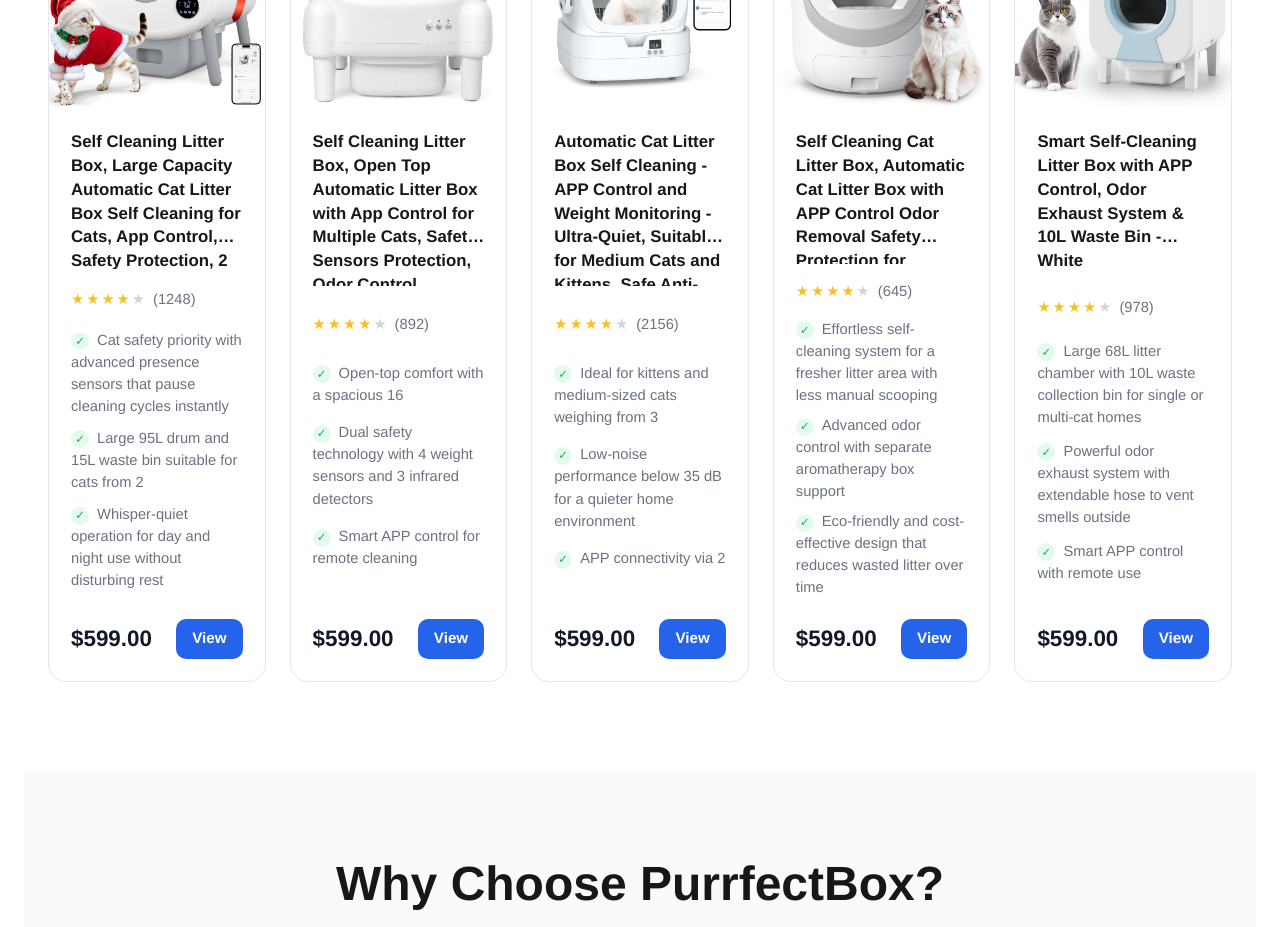
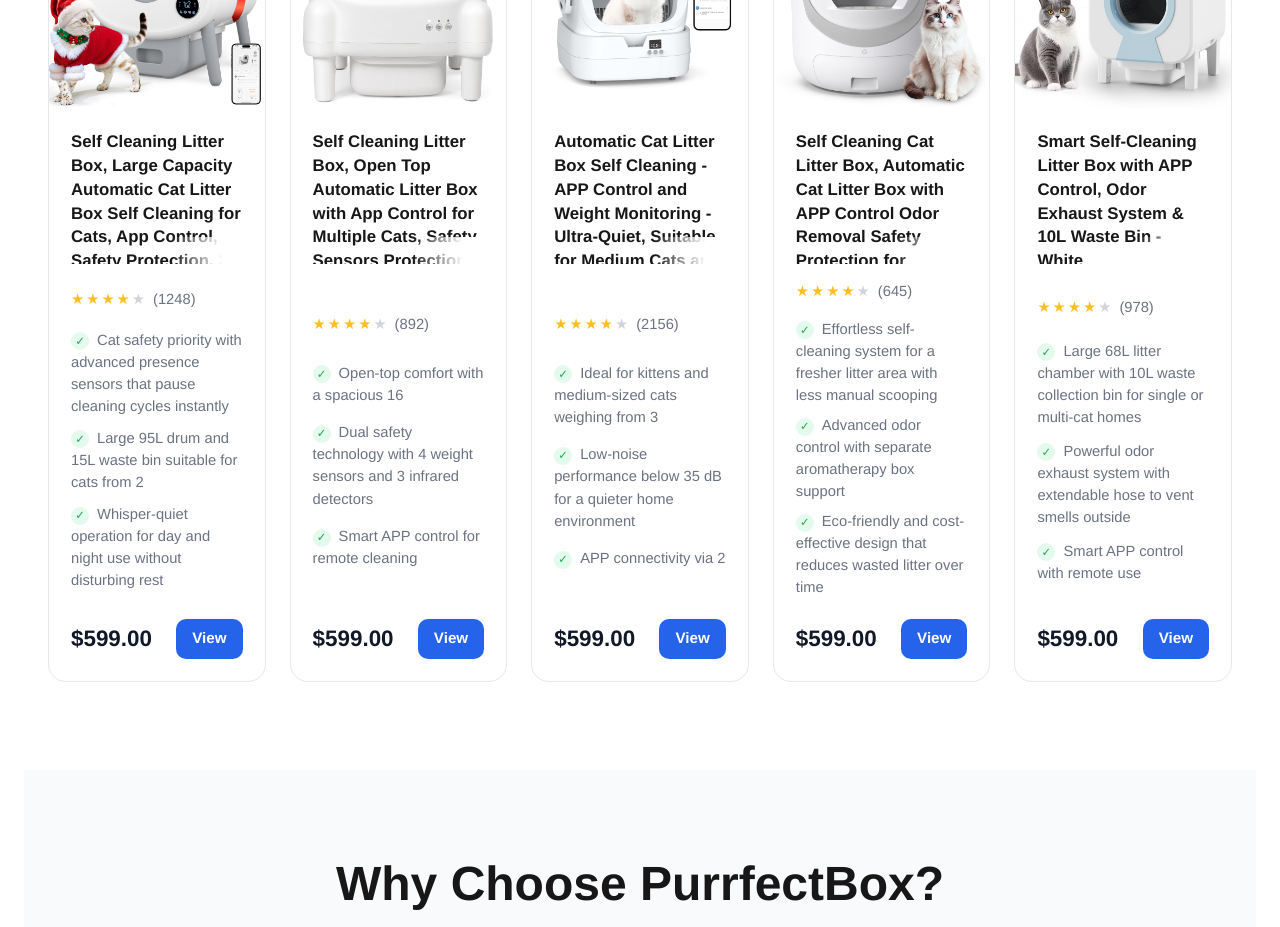
Before and after one commit to nicholaswong668/litter-box, a Vue app: page / in a window 1280 px wide. Shown: the part 1080-2007 px from the top of the page. Built offline with nearby package versions, Linux system fonts and the light colour scheme.

Commit message:
Improve homepage title truncation

```diff
--- a/src/styles.css
+++ b/src/styles.css
@@ -1079,16 +1079,24 @@
 }
 
 .home-product-title {
+  position: relative;
   margin: 0;
   font-size: 1.05rem;
   font-weight: 600;
   line-height: 1.42;
-  min-height: 7.95em;
-  padding-bottom: 0.16em;
-  display: -webkit-box;
-  -webkit-line-clamp: 5;
-  -webkit-box-orient: vertical;
+  height: 7.95em;
   overflow: hidden;
+}
+
+.home-product-title::after {
+  content: "";
+  position: absolute;
+  right: 0;
+  bottom: 0;
+  width: 42%;
+  height: 1.6em;
+  background: linear-gradient(90deg, rgba(255, 255, 255, 0), #ffffff 72%);
+  pointer-events: none;
 }
 
 .home-product-rating {
```
